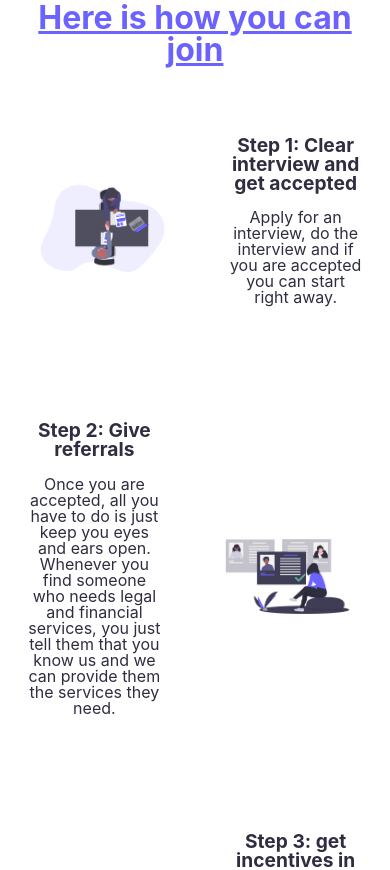
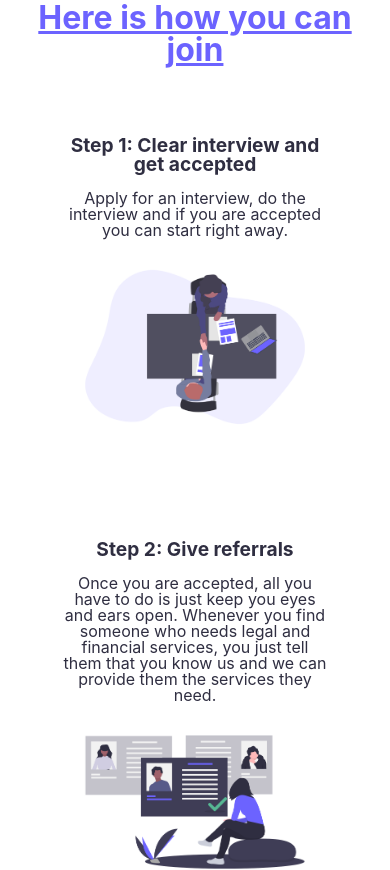
Before and after one commit to Anubhav311/lw_frontend, a React (Create React App) app: page / in a window 390 px wide. Shown: the part 1260-2130 px from the top of the page. Built offline with nearby package versions, Linux system fonts and the light colour scheme.

Commit message:
added responsiveness to steps section

```diff
--- a/src/App.css
+++ b/src/App.css
@@ -171,11 +171,11 @@
     border-radius: 10px;
     box-shadow: 0 10px 20px rgba(0, 0, 0, 0.5);
     background: repeating-linear-gradient(
-  45deg,
-  #606dbc,
-  #606dbc 14px,
-  #465298 15px,
-  #465298 14px
+        45deg,
+        #606dbc,
+        #606dbc 14px,
+        #465298 15px,
+        #465298 14px
 );
 }
 
@@ -211,6 +211,22 @@
     margin-bottom: 100px;
 }
 
+.step img {
+    width: 45%;
+}
+
+@media (max-width: 700px) {
+    .step {
+        flex-direction: column;
+    }
+}
+
+@media (max-width: 700px) {
+    .step img {
+        width: 80%;
+    }
+}
+
 .step h2 {
     font-size: 1.2rem;
 }
@@ -219,8 +235,20 @@
     width: 40%;
 }
 
+@media (max-width: 700px) {
+    .step-text {
+        width: 80%;
+    }
+}
+
 .reverse {
     flex-direction: row-reverse;
+}
+
+@media (max-width: 700px) {
+    .reverse {
+        flex-direction: column;
+    }
 }
 
 .faq-section {
--- a/src/components/LandingPage/LandingPage.js
+++ b/src/components/LandingPage/LandingPage.js
@@ -39,28 +39,28 @@ function LandingPage() {
         <h2>Step 1: Clear interview and get accepted</h2>
         <p>Apply for an interview, do the interview and if you are accepted you can start right away.</p>
       </div>
-      <img style={{width: "45%"}} src={interview_img} alt="interview image"/>
+      <img src={interview_img} alt="interview image"/>
     </div>
     <div className="step">
     <div className="step-text">
         <h2>Step 2: Give referrals</h2>
         <p>Once you are accepted, all you have to do is just keep you eyes and ears open. Whenever you find someone who needs legal and financial services, you just tell them that you know us and we can provide them the services they need.</p>
       </div>
-      <img style={{width: "45%"}} src={refer_img} alt="refer image"/>
+      <img src={refer_img} alt="refer image"/>
     </div>
     <div className="step reverse">
     <div className="step-text">
         <h2>Step 3: get incentives in your bank</h2>
         <p>We will contact the client. We will meet the client and if client agrees to give us the work we will do the work and raise the bill. Once client pays the bill, you will get your incentive.</p>
       </div>
-      <img style={{width: "45%"}} src={incentive_img} alt="incentive image"/>
+      <img src={incentive_img} alt="incentive image"/>
     </div>
     <div className="step">
     <div className="step-text">
         <h2>Step 4: Create your own chain (actually you can start creating your chain whenever you want. We suggest asap)</h2>
         <p>If you know poeple who have links with bussinesses and firms, you can add them in your chain. They will do the same work. Refer clients to us. We will pay incentive to them as well as you. Building your chain is a great way of making a lot of money. larger the chain, more the incentive.</p>
       </div>
-      <img style={{width: "45%"}} src={chain_img} alt="chain image"/>
+      <img src={chain_img} alt="chain image"/>
     </div>
   </section>
 
```
